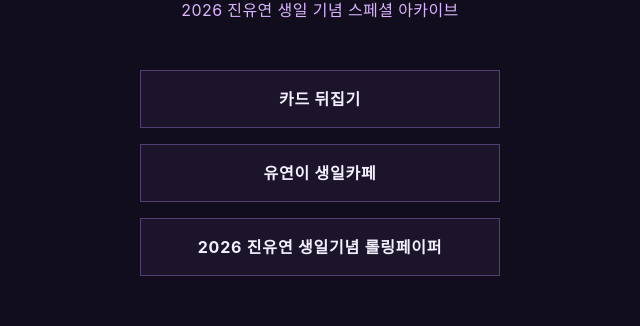
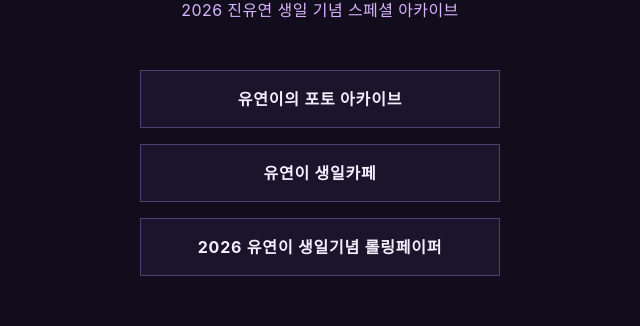
Before and after one commit to nanarinnn/yuyeon_special, a React (Vite) app: page / in a window 1280 px wide. Shown: the part 343-669 px from the top of the page, without its empty margins (320-960 px from the left). Built offline with nearby package versions, Linux system fonts and the light colour scheme; a web font is replaced by a local one.

Commit message:
feat: update rolling paper title to 2026 유연이 생일기념 롤링페이퍼 and rename card flip button to 유연이의 포토 아카이브

```diff
--- a/src/components/GuestbookView.tsx
+++ b/src/components/GuestbookView.tsx
@@ -164,7 +164,7 @@ export const GuestbookView: React.FC = () => {
             ROLLING PAPER ARCHIVE
           </div>
           <h1 className="text-2xl sm:text-3xl font-extrabold tracking-tight text-[#f4f0ff] uppercase">
-            2026 진유연 생일기념 롤링페이퍼
+            2026 유연이 생일기념 롤링페이퍼
           </h1>
           <p className="text-[#d8b4fe] text-xs sm:text-sm tracking-wide max-w-md mx-auto">
             유연이에게 응원과 축하의 메시지를 남겨주세요! (●'◡'●)
--- a/src/components/HomeView.tsx
+++ b/src/components/HomeView.tsx
@@ -28,7 +28,7 @@ export const HomeView: React.FC<HomeViewProps> = ({ onNavigate }) => {
           className="w-full bg-[#1c142b] hover:bg-[#c084fc] hover:text-[#0e0817] hover:border-[#c084fc] text-[#f4f0ff] border border-[#523d75] py-4 px-6 rounded-none text-base font-bold tracking-wider transition-all duration-150 cursor-pointer text-center active:scale-[0.98]"
           id="btn-summerflip"
         >
-          카드 뒤집기
+          유연이의 포토 아카이브
         </button>
 
         <button
@@ -44,7 +44,7 @@ export const HomeView: React.FC<HomeViewProps> = ({ onNavigate }) => {
           className="w-full bg-[#1c142b] hover:bg-[#c084fc] hover:text-[#0e0817] hover:border-[#c084fc] text-[#f4f0ff] border border-[#523d75] py-4 px-6 rounded-none text-base font-bold tracking-wider transition-all duration-150 cursor-pointer text-center active:scale-[0.98]"
           id="btn-visit"
         >
-          2026 진유연 생일기념 롤링페이퍼
+          2026 유연이 생일기념 롤링페이퍼
         </button>
       </div>
 
--- a/src/components/Navbar.tsx
+++ b/src/components/Navbar.tsx
@@ -11,7 +11,7 @@ const VIEW_TITLES: Record<ActiveView, string> = {
   home: '',
   summerflip: 'CARD FLIP ARCHIVE',
   miniroom: '유연이 생일카페',
-  visit: '2026 진유연 생일기념 롤링페이퍼',
+  visit: '2026 유연이 생일기념 롤링페이퍼',
 };
 
 export const Navbar: React.FC<NavbarProps> = ({ currentView, onNavigateHome }) => {
```
